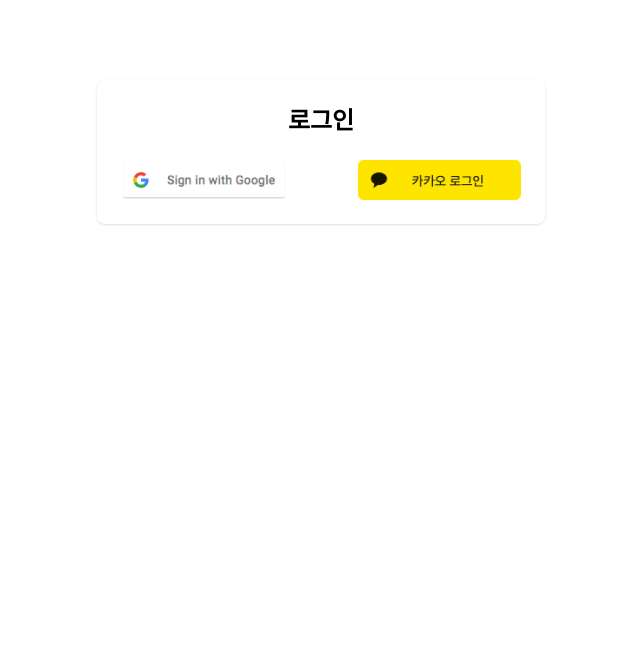
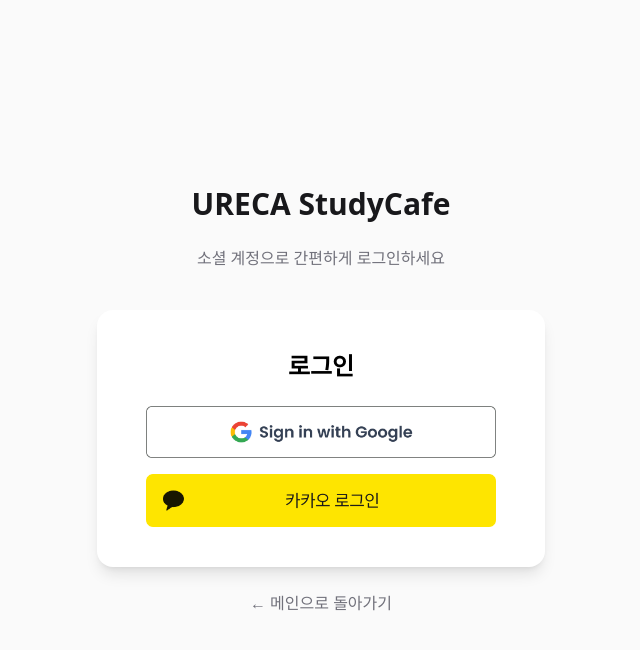
Before and after one commit to URECA-Group1/ureca-group1-frontend, a Next.js app: page /login in a window 1280 px wide. Shown: the top 650 px of the page, without its empty margins (319-959 px from the left). Built offline with nearby package versions, Linux system fonts and the light colour scheme.

Commit message:
[Fix] 소셜 로그인 페이지 UI 수정

```diff
--- a/app/login/page.jsx
+++ b/app/login/page.jsx
@@ -2,6 +2,7 @@
 
 import { useState } from "react";
 import axios from "axios";
+import Link from "next/link";
 
 export default function LoginPage() {
   /* 프론트엔드에서 인가 코드 발급 받을 떄 사용함
@@ -61,23 +62,43 @@
   };
 
   return (
-    <div className="flex justify-center mt-20">
-      <div className="w-full max-w-md bg-white shadow p-6 rounded-lg">
-        <h2 className="text-center text-2xl font-bold mb-4">로그인</h2>
+    <div className="flex flex-col items-center justify-center min-h-screen bg-zinc-50 px-4">
+      {/* 제목 */}
+      <h1 className="text-3xl font-bold text-zinc-900">URECA StudyCafe</h1>
+      <p className="text-zinc-500 mt-6 mb-10">
+        소셜 계정으로 간편하게 로그인하세요
+      </p>
 
-        <div className="flex mt-6 justify-between">
-          <img
-            src="/google_login.png"
-            className="h-10 cursor-pointer"
+      {/* 로그인 카드 */}
+      <div className="w-full max-w-md bg-white shadow-lg rounded-2xl py-10 px-8 mb-4">
+        <h2 className="text-center text-2xl font-semibold mb-6">로그인</h2>
+
+        {/* 로그인 버튼 구역 */}
+        <div className="flex flex-col gap-4 items-center">
+          {/* Google Login */}
+          <div
             onClick={googleServerLogin}
-          />
-          <img
-            src="/kakao_login.png"
-            className="h-10 cursor-pointer"
+            className="cursor-pointer overflow-hidden w-[350px] transition duration-300 ease-in-out hover:brightness-90"
+          >
+            <img src="/google_login.png" />
+          </div>
+
+          {/* Kakao Login */}
+          <div
             onClick={kakaoServerLogin}
-          />
+            className="cursor-pointer overflow-hidden w-[350px] transition duration-300 ease-in-out hover:brightness-90"
+          >
+            <img src="/kakao_login.png" />
+          </div>
         </div>
       </div>
+
+      <Link
+        href="/"
+        className="text-base text-zinc-500 hover:text-zinc-700 transition mt-2"
+      >
+        ← 메인으로 돌아가기
+      </Link>
     </div>
   );
 }
```
Also changed, not shown: public/google_login.png, public/kakao_login.png.
